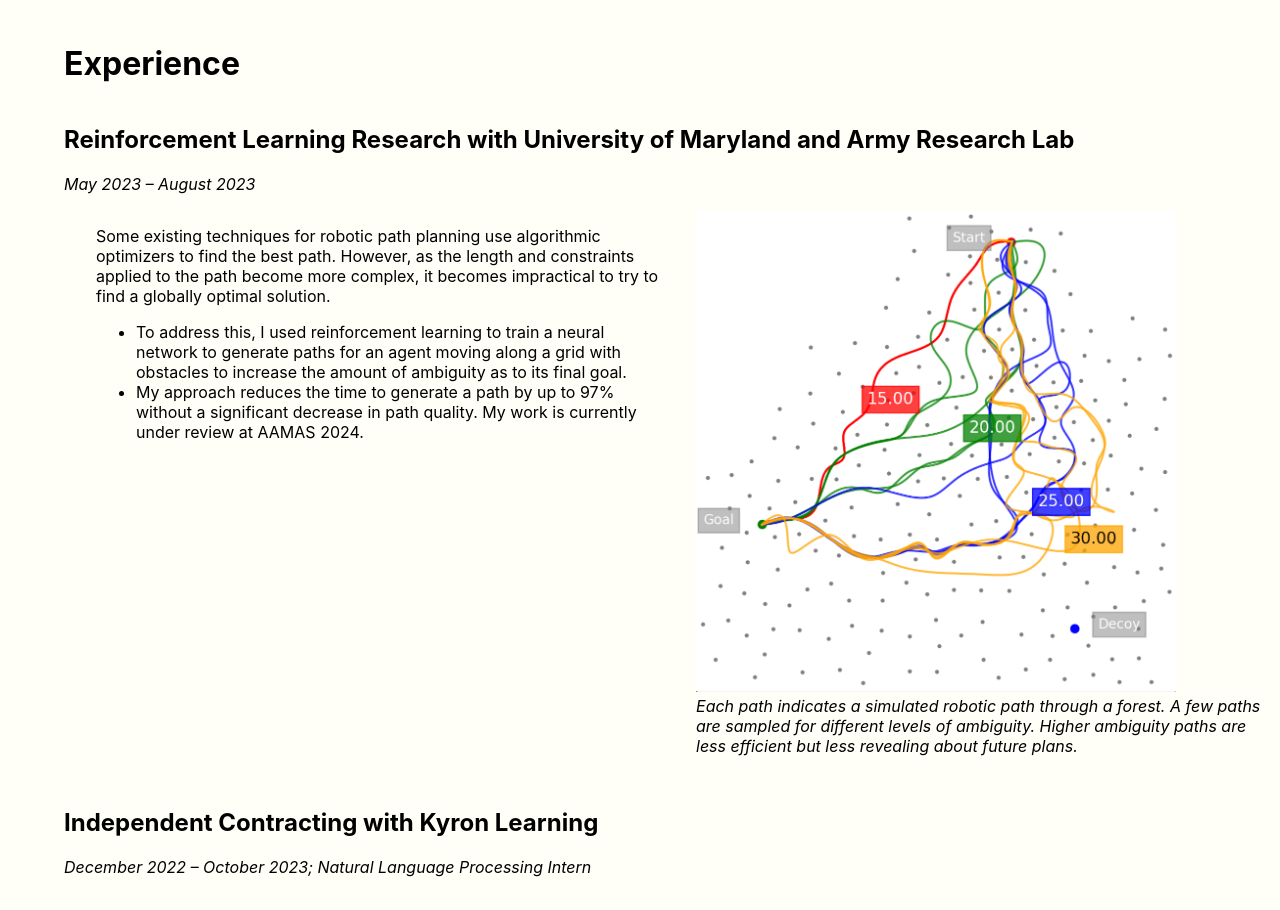
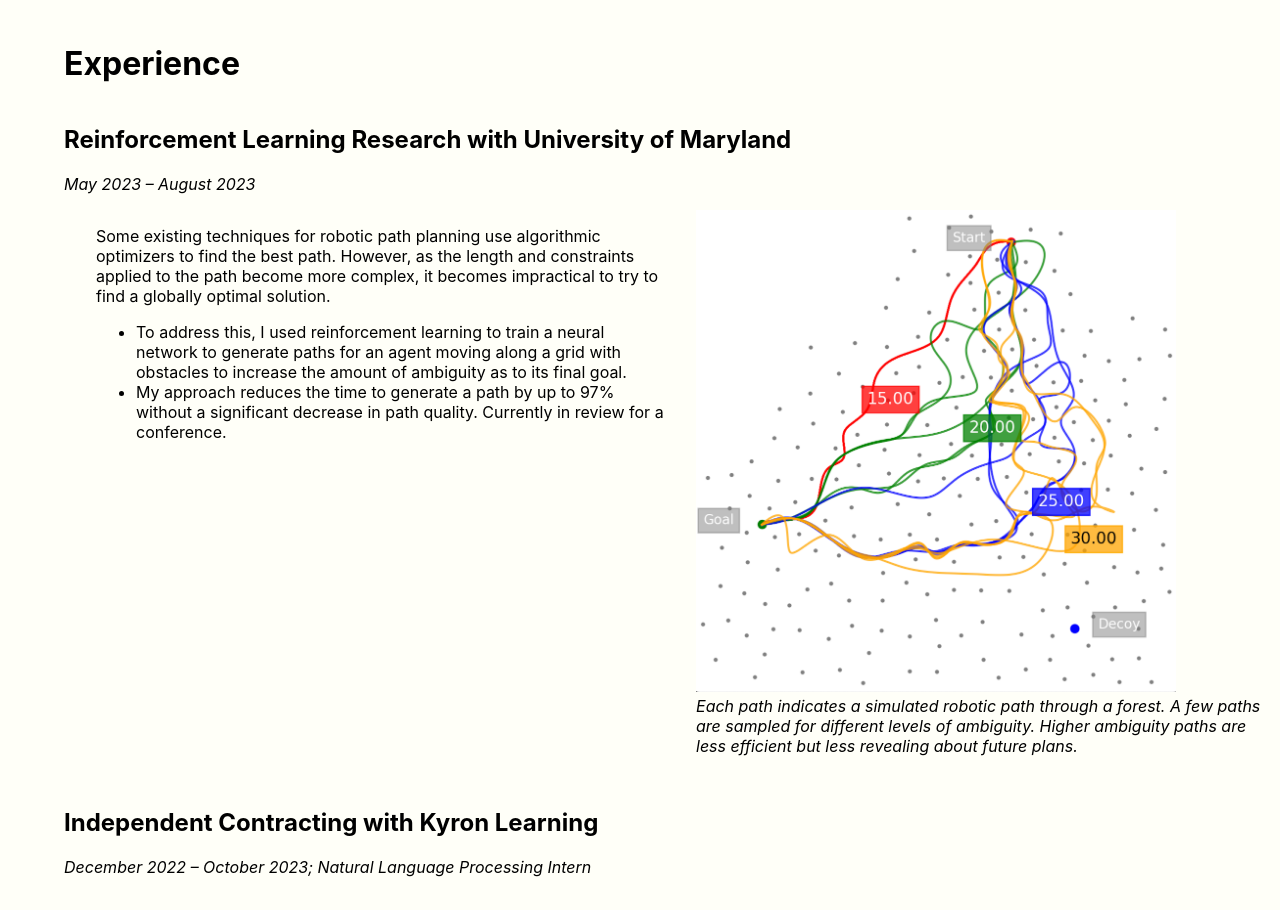
Before and after one commit to myfatemi04/portfolio, a Next.js app: page / in a window 1280 px wide. Shown: the part 1183-2093 px from the top of the page. Built offline with nearby package versions, Linux system fonts and the light colour scheme.

Commit message:
Update page.tsx

```diff
--- a/app/page.tsx
+++ b/app/page.tsx
@@ -171,8 +171,7 @@ function Experience() {
       <h1>Experience</h1>
       <div className="project-row">
         <h2>
-          Reinforcement Learning Research with University of Maryland and Army
-          Research Lab
+          Reinforcement Learning Research with University of Maryland
         </h2>
         <em>May 2023 &ndash; August 2023</em>
         <div className="content">
@@ -192,8 +191,7 @@ function Experience() {
               </li>
               <li>
                 My approach reduces the time to generate a path by up to 97%
-                without a significant decrease in path quality. My work is
-                currently under review at AAMAS 2024.
+                without a significant decrease in path quality. Currently in review for a conference.
               </li>
             </ul>
           </div>
```
